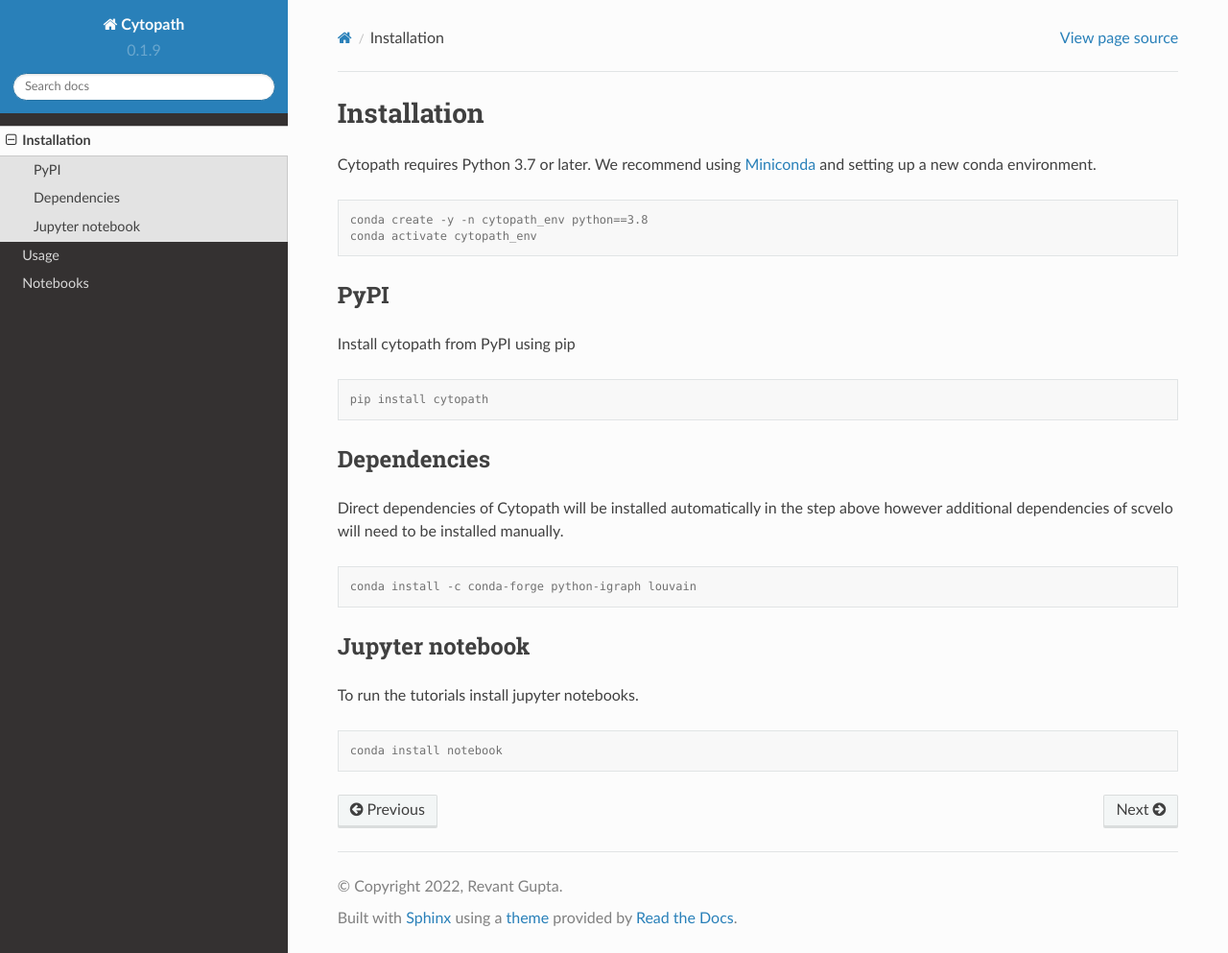
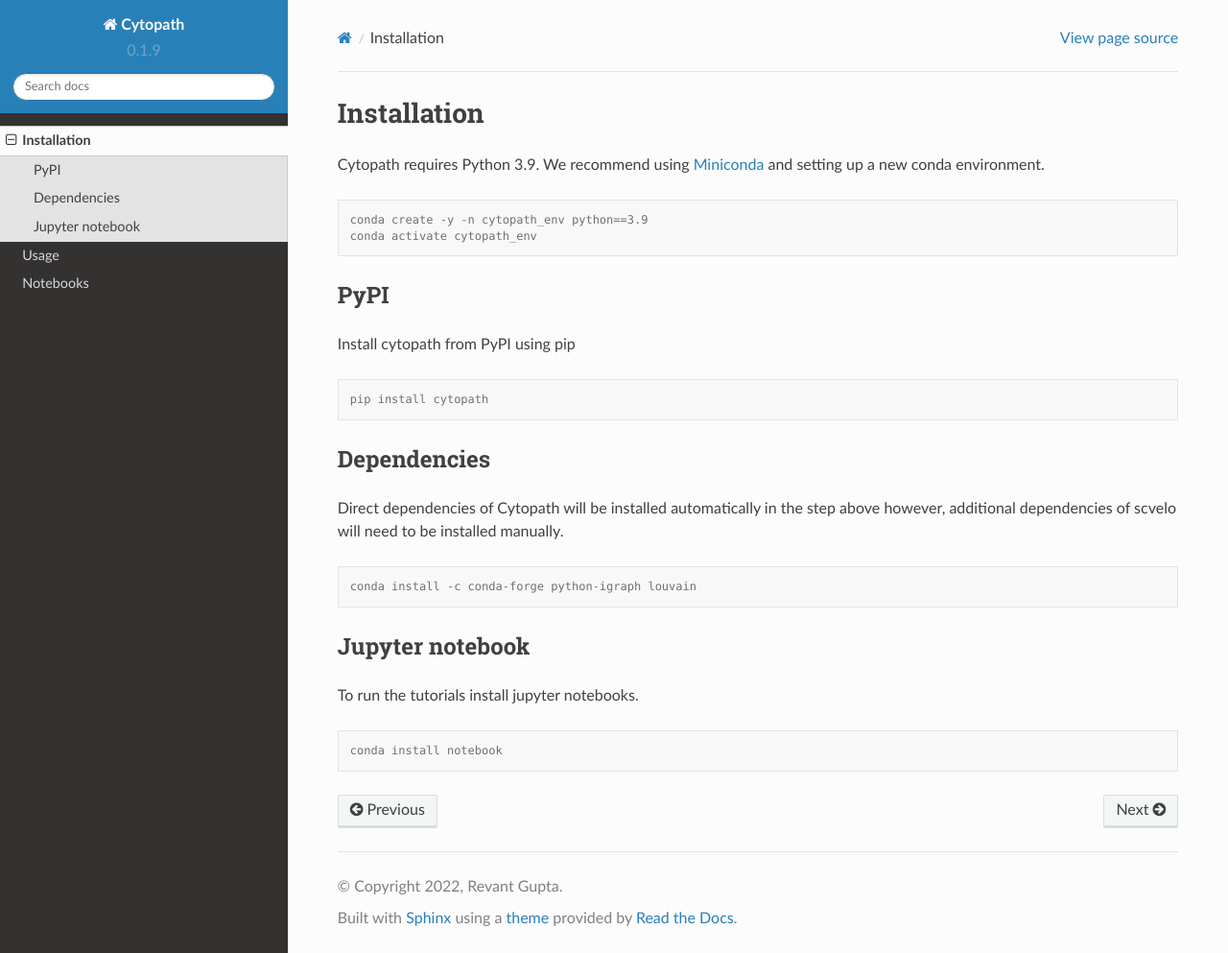
Before and after one commit to aron0093/cytopath, a Sphinx documentation site: the page built from docs/source/installation.rst, in a window 1280 px wide and 993 px high. Shown: the whole window at 96% size. Built offline with Sphinx 7.4.7 and the Read the Docs theme 2.0.0, drawn with Linux system fonts in a browser that asks for light colours.

Commit message:
Update installation.rst

```diff
--- a/docs/source/installation.rst
+++ b/docs/source/installation.rst
@@ -1,11 +1,11 @@
 Installation
 ============
 
-Cytopath requires Python 3.7 or later. We recommend using `Miniconda <https://docs.conda.io/en/latest/miniconda.html>`_ and setting up a new conda environment.
+Cytopath requires Python 3.9. We recommend using `Miniconda <https://docs.conda.io/en/latest/miniconda.html>`_ and setting up a new conda environment.
 
 .. code-block:: console
 
-   conda create -y -n cytopath_env python==3.8
+   conda create -y -n cytopath_env python==3.9
    conda activate cytopath_env
 
 PyPI
@@ -20,7 +20,7 @@
 Dependencies
 ------------
 
-Direct dependencies of Cytopath will be installed automatically in the step above however additional dependencies of scvelo will need to be installed manually.
+Direct dependencies of Cytopath will be installed automatically in the step above however, additional dependencies of scvelo will need to be installed manually.
 
 .. code-block:: console
 
```
